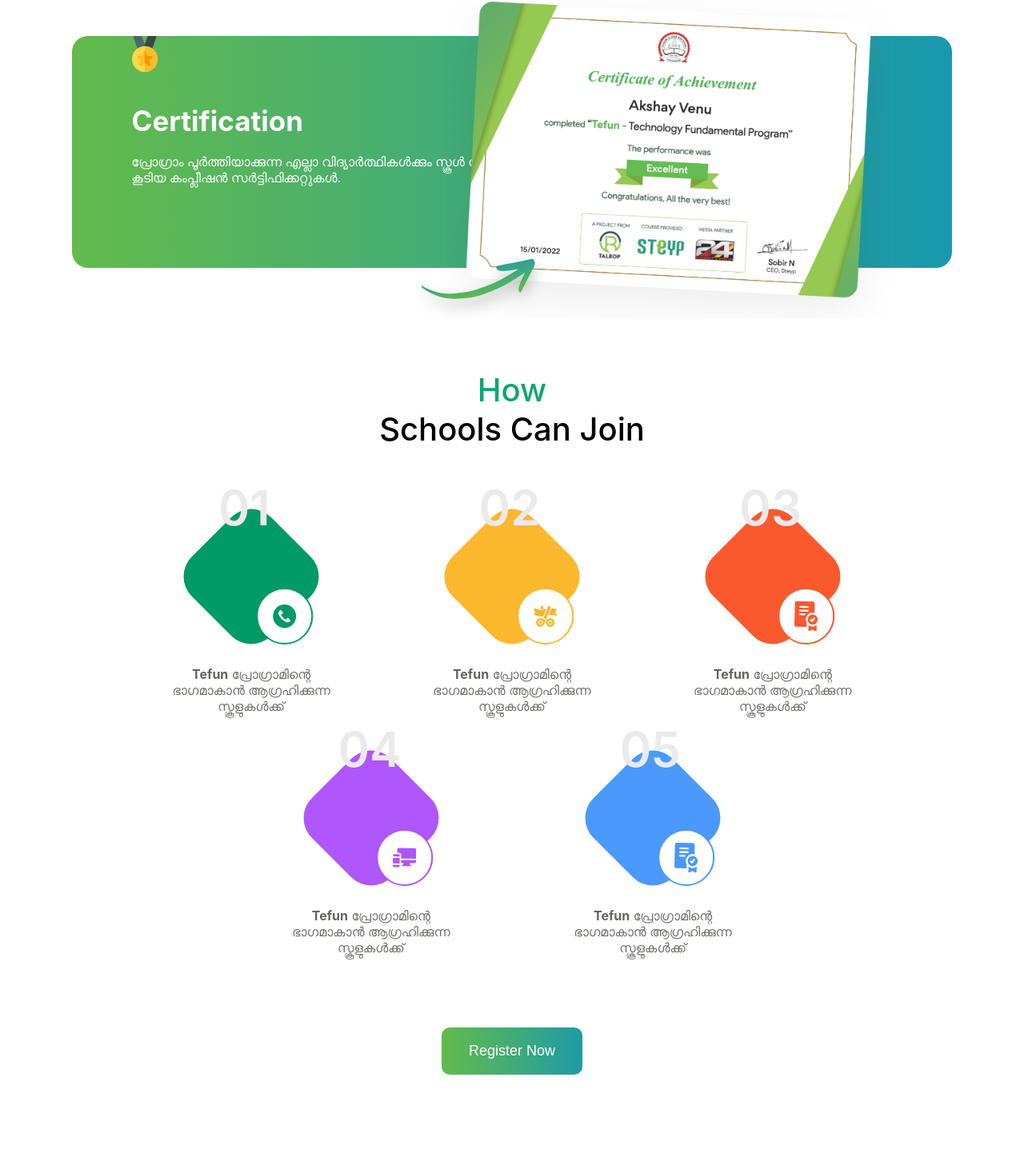
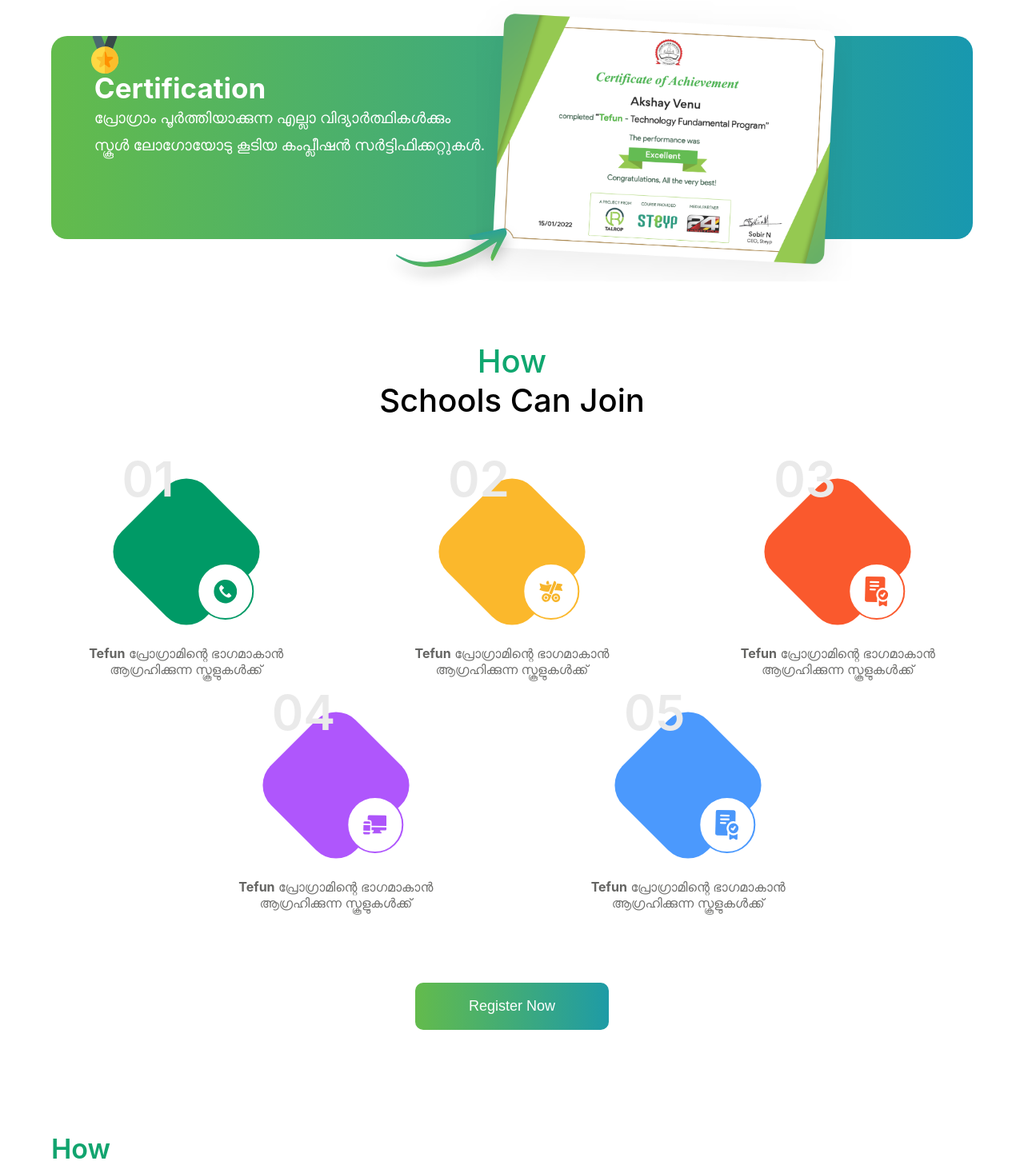
Before and after one commit to varsha998c/yia.ai, a React (Create React App) app: page / in a window 1280 px wide. Shown: the part 4630-6092 px from the top of the page at 80% size. Built offline with nearby package versions, Linux system fonts and the light colour scheme.

Commit message:
responsive landing page

```diff
--- a/src/components/screens/Campus.js
+++ b/src/components/screens/Campus.js
@@ -201,6 +201,9 @@
     padding: 40px;
     text-align: center;
     background: #e3f4e6;
+    @media (max-width:480px){
+        padding: 40px 20px;
+    }
 `;
 const Container = styled.div`
     /* width: 90%;
@@ -230,11 +233,17 @@
     margin: 0 0 25px 0;
     font-size: 35px;
     font-weight: 600;
+    @media (max-width:480px){
+        font-size: 25px;
+    }
 `;
 const Description = styled.p`
     text-align: center;
     margin: 0 auto;
     width: 50%;
+    @media (max-width:480px){
+        width: 90%;
+    }
 `;
 const Span = styled.span`
     font-weight: 600;
@@ -243,6 +252,7 @@
 const Heading = styled.h4`
     font-weight: 600;
     font-size: 20px;
+
 `;
 const Count = styled.span`
     color: #1ea070;
--- a/src/components/screens/Cards.js
+++ b/src/components/screens/Cards.js
@@ -123,6 +123,9 @@
     @media (max-width:640px){
         margin: 0 0 9px 0;
     }
+    @media (max-width:480px){
+        font-size: 23px;
+    }
 `;
 const Description = styled.p`
     text-align: center;
@@ -135,6 +138,10 @@
     }
     @media (max-width:540px){
         width: 47%;
+    }
+    @media (max-width:480px){
+        width: 67%;
+        font-size: 18px;
     }
 `;
 const CardDiv = styled.ul`
@@ -248,6 +255,9 @@
         font-size: 24px;
         padding: 0;
     }
+    @media (max-width:480px){
+        font-size: 23px;
+    }
 `;
 const Studies = styled.p`
     margin: 0;
@@ -292,6 +302,9 @@
     img {
         width: 100%;
         display: block;
+        @media (max-width:480px){
+            display:none;
+        }
     }
 `;
 const Small = styled.span`
--- a/src/components/screens/Certification.js
+++ b/src/components/screens/Certification.js
@@ -9,14 +9,20 @@
   return (
     <Section className="container">
         <Wrapper>
+            <Img src={Img1} alt="Image"/>
             <CertificationDiv>
-                <Img src={Img1} alt="Image"/>
+
                 <Heading>Certification</Heading>
                 <Description>പ്രോഗ്രാം പൂർത്തിയാക്കുന്ന എല്ലാ വിദ്യാർത്ഥികൾക്കും സ്കൂൾ ലോഗോയോടു കൂടിയ കംപ്ലീഷൻ സർട്ടിഫിക്കറ്റുകൾ.</Description>
             </CertificationDiv>
             <CertificationPic>
-                <Certificate src={Img2} alt="Image" />
-                <Arrow src={Img3} alt="Image" />
+                <Container>
+                    <Certificate src={Img2} alt="Image" />
+                    <ArrowContainer>
+                        <Arrow src={Img3} alt="Image" />
+                    </ArrowContainer>
+                </Container>
+
             </CertificationPic>
         </Wrapper>
     </Section>
@@ -26,21 +32,68 @@
     padding: 5% 0;
 `;
 const Wrapper = styled.div`
-    width: 86%;
+    width: 92%;
     margin: 0 auto;
-    background-image: linear-gradient(to right, #63bb4c 0%, #1898af 100%);
+    background: linear-gradient(to right, #63bb4c 0%, #1898af 100%);
     border-radius: 20px;
     display: flex;
     justify-content: center;
     height: 290px;
     position: relative;
+    @media (max-width:1280px){
+        width: 90%;
+        min-height: 230px;
+        height: 254px;
+    }
+    @media (max-width:1080px){
+        min-height: 700px;
+        flex-direction: column-reverse;
+    }
+    @media (max-width:768px){
+        min-height: 608px;
+    }
+    @media (max-width:640px){
+        min-height: 550px;
+    }
+    @media (max-width:540px){
+        min-height: 500px;
+    }
 `;
 const CertificationDiv = styled.div`
-    padding-left : 75px;
+    padding-left : 50px;
     width: 50%;
+    @media (max-width:1280px){
+        margin-top: 44px;
+    }
+    @media (max-width:1080px){
+        width: 100%;
+        padding: 0;
+        margin: 0 auto;
+        position: absolute;
+        bottom: 0;
+        left: 0;
+        text-align: center;
+    }
+
 `;
 const Img = styled.img`
-    width: 6%;
+    width: 34px;
+    position: absolute;
+    left: 50px;
+    top: 0;
+    @media (max-width:1080px){
+        position: absolute;
+        top: 0;
+        left: 45px;
+        width: 46px;
+    }
+    @media (max-width:640px){
+        left: 15px;
+        width: 39px;
+    }
+    @media (max-width:480px){
+        width: 29px;
+    }
 
 `;
 const Heading = styled.h2`
@@ -48,26 +101,94 @@
     color: #fff;
     margin: 0;
     margin-top: 40px;
+    @media(max-width:1280px){
+        margin-top: 0;
+    }
+    @media (max-width:480px){
+        font-weight: 600;
+    }
 `;
 const Description = styled.p`
+    width: 70%;
     color: #fff;
-    margin: 20px 0 0 0;
+    margin: 0;
+    line-height: 1.7;
+    font-size: 17px;
+    @media (max-width:1280px){
+        width: 85%;
+        color: #fff;
+        margin: 0;
+        line-height: 1.8;
+        font-size: 19px;
+    }
+    @media (max-width:1080px){
+        width: 80%;
+        margin: 0 auto 30px;
+    }
+    @media (max-width:640px){
+        width: 90%;
+        line-height: 1.5;
+        font-size: 16px;
+    }
 `;
 const CertificationPic = styled.div`
     width: 45%;
+    @media (max-width:1080px){
+        width: 100%;
+    }
+`;
+const Container = styled.div`
+    width: 550px;
+    transform: translate(-61px, -60px);
+    position: relative;
+    @media (max-width:1280px){
+        width: 470px;
+        transform: translate(-99px,-49px);
+    }
+    @media (max-width:1080px){
+        width: 700px;
+        position: absolute;
+        right: 14px;
+        top: 96px;
+    }
+    @media (max-width:980px){
+        width: 559px;
+        right: -38px;
+    }
+    @media (max-width:768px){
+        width: 470px;
+        right: -50px;
+    }
+    @media (max-width:640px){
+        width: 402px;
+        top: 132px;
+    }
+    @media (max-width:540px){
+        width: 346px;
+    }
+    @media (max-width:480px){
+        width: 250px;
+        right: -59px;
+    }
 `;
 const Certificate = styled.img`
+    display: block;
+    width: 100%;
+`;
+const ArrowContainer = styled.div`
+    width: 200px;
+    bottom: -54px;
     position: absolute;
-    display: block;
-    width: 555px;
-    bottom: -63px;
-    right: 7%;
+    left: -110px;
+    @media (max-width:1280px){
+        bottom: -55px;
+        left: -125px;
+    }
+    @media (max-width:1080px){
+        display: none;
+    }
 `;
 const Arrow = styled.img`
     display: block;
-    position: absolute;
-    bottom: -114px;
-    right: 44%;
-    width: 205px;
-
+    width:100%;
 `;
--- a/src/components/screens/Gallery.js
+++ b/src/components/screens/Gallery.js
@@ -111,6 +111,9 @@
     @media (max-width:980px){
         font-size: 24px;
     }
+    @media (max-width:480px){
+        font-size: 18px;
+    }
 
 `;
 const Description = styled.p`
@@ -122,6 +125,10 @@
     }
     @media (max-width:540px){
         width: 90%;
+    }
+    @media (max-width:480px){
+        width: 96%;
+        font-size: 14px;
     }
 `;
 const CardDiv = styled.ul`
@@ -217,7 +224,7 @@
 `;
 const ImageContainer = styled.div`
     width: 92%;
-    margin: 10px 10px;
+    margin: 10px auto;
     overflow: hidden;
     border-radius: 10px;
 `;
@@ -237,6 +244,9 @@
     @media(max-width:540px){
         margin: 20px 0px;
         font-size: 17px;
+    }
+    @media (max-width:480px){
+        font-size: 14px;
     }
 `;
 const Span = styled.span`
@@ -274,6 +284,9 @@
         width: 27%;
         right: 2px;
     }
+    @media (max-width:480px){
+        width: 35%;
+    }
 `;
 const Card = styled.img`
     width: 100%;
--- a/src/components/screens/Mobile_app.js
+++ b/src/components/screens/Mobile_app.js
@@ -37,10 +37,10 @@
 `;
 const Wrapper = styled.div`
     margin: 0 auto;
-    width: 85%;
+    width: 90%;
     border-radius: 30px;
     background: #f3f9eb;
-    height: 500px;
+    min-height: 600px;
     position: relative;
 `;
 const Container = styled.div`
@@ -51,16 +51,22 @@
 `;
 const DivLeft = styled.div`
     width: 50%;
-    padding: 30px 30px 30px 90px;
+    padding: 60px 30px 30px 90px;
 `;
 const Heading = styled.h3`
-    width: 90%;
+    width: 100%;
     color: #333;
-
-
+    @media (max-width:1280px){
+        width: 96%;
+        font-weight: 900;
+        line-height: 1.3;
+        font-size: 21px;
+    }
 `;
 const Description = styled.p`
     width: 90%;
+    line-height: 1.4;
+    font-size: 20px;
 `;
 const Bold = styled.b`
     color: #636560;
@@ -76,6 +82,10 @@
     display: flex;
     justify-content: space-between;
     margin-top: 60px;
+    @media (max-width:1280px){
+        margin-top: 32px;
+        width: 80%;
+    }
 `;
 const Anchor = styled.a`
     margin-right: 20px;
@@ -97,4 +107,8 @@
     position: absolute;
     bottom: -25%;
     right: -5%;
+    @media (max-width:1280px){
+        bottom: -16%;
+        right: -3%;
+    }
 `;
--- a/src/components/screens/Schools.js
+++ b/src/components/screens/Schools.js
@@ -81,6 +81,9 @@
     font-size: 25px;
     font-weight: 500;
     font-size: 40px;
+    @media (max-width:980px){
+        font-size: 30px;
+    }
 `;
 const Span = styled.h2`
     margin: 0;
@@ -88,16 +91,33 @@
     font-weight: 500;
     text-align: center;
     font-size: 40px;
+    @media (max-width:980px){
+        font-size: 30px;
+    }
 `;
 const Details = styled.ul`
     display: flex;
     flex-wrap : wrap;
     align-items: flex-start;
     align-items: flex-start;
-    width: 80%;
+    width: 100%;
     margin: 60px auto;
     padding: 0;
     justify-content : space-between;
+    @media (max-width:980px){
+        display: flex;
+        align-items: flex-start;
+        -webkit-box-pack: center;
+        justify-content: center;
+        flex-wrap: wrap;
+        margin: 50px auto 35px;
+        position: relative;
+        gap: 30px;
+    }
+    @media (max-width:768px){
+        align-items: flex-start;
+        gap: 20px;
+    }
 `;
 const CardDiv = styled.li`
     width: 26%;
@@ -111,9 +131,23 @@
     &:nth-child(4) {
         margin-left : auto;
         margin-right: 14%;
+        @media (max-width:980px){
+            margin-left: 0;
+            margin-right: 0;
+        }
     }
     &:nth-child(5) {
         margin-right: auto;
+    }
+    @media (max-width:980px){
+        width: 55%;
+        margin: 30px auto 0;
+    }
+    @media (max-width:768px){
+        width: 47%;
+    }
+    @media (max-width:480px){
+        width: 87%;
     }
 `;
 const Count = styled.small`
@@ -123,14 +157,52 @@
     position: absolute;
     z-index: 1;
     top: -52px;
-    left: 73px;
+    left: 96px;
+    @media (max-width:1280px){
+        left: 63px;
+    }
+    @media (max-width:1080px){
+        top: -53px;
+        width: 50px;
+        left: 54px;
+    }
+    @media (max-width:980px){
+        left: 132px;
+    }
+    @media (max-width:768px){
+        left: 78px;
+    }
+    @media (max-width:640px){
+        left: 55px;
+    }
+    @media (max-width:540px){
+        left: 40px;
+    }
+    @media (max-width:480px){
+        left: 90px;
+        top: -47px;
+        font-size: 54px;
+    }
 `;
 const DivContainer = styled.div`
     background: #009a66;
-    width: 140px;
-    height: 140px;
+    width: 150px;
+    height: 150px;
     border-radius: 35px;
     transform: rotate(45deg);
+    @media (max-width:1080px){
+        width: 110px;
+        height: 110px;
+        border-radius: 22px;
+    }
+    @media (max-width:640px){
+        border-radius: 32px;
+    }
+    @media (max-width:480px){
+        width: 80px;
+        height: 80px;
+        border-radius: 25px;
+    }
 `;
 const ImageContainer = styled.div`
 
@@ -148,7 +220,7 @@
     color: #646462;
 `;
 const RegisterButton = styled.button`
-    width: 16%;
+    width: 22%;
     margin: 0 auto;
     border: none;
     height: 59px;
@@ -167,4 +239,21 @@
     &:hover {
         background-image: linear-gradient(to left, #63bb4c 20%, #1898af 100%);
     }
+    @media (max-width:980px){
+        width: 30%;
+    }
+    @media (max-width:768px){
+        width: 37%;
+    }
+    @media (max-width:640px){
+        width: 43%;
+        height: 53px;
+    }
+    @media (max-width:540px){
+        width: 50%;
+        height: 50px;
+    }
+    @media (max-width:480px){
+        width: 60%;
+    }
 `;
```
Also changed, not shown: src/App.css (+121 -3 lines), src/components/screens/Spotlight.js (+22 -2 lines), src/components/screens/Students.js (+74 -4 lines).
